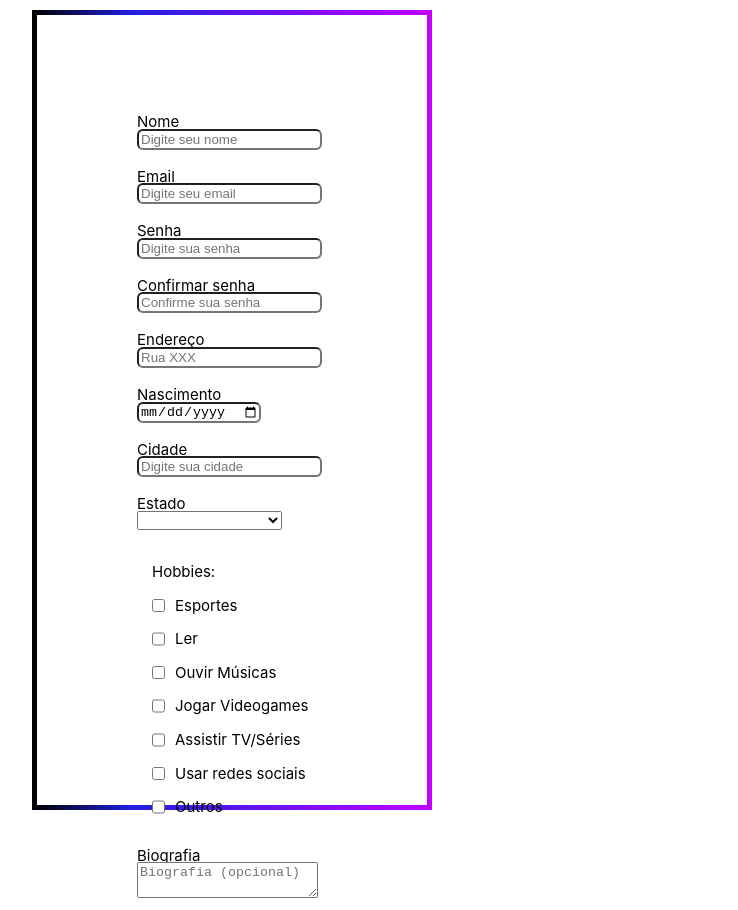
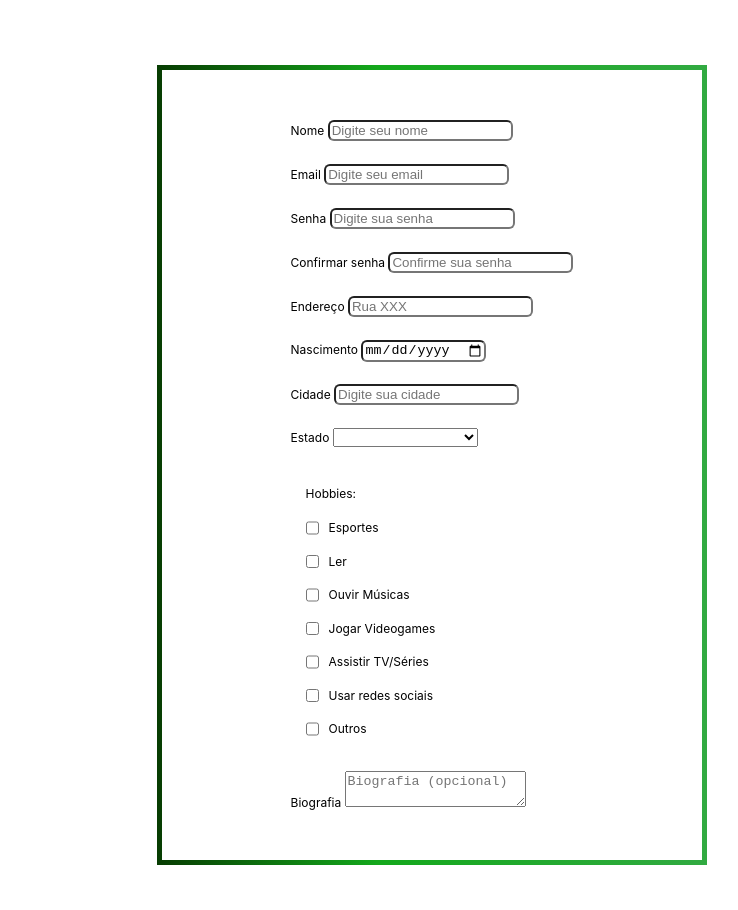
Before and after one commit to gabrielmartinsgomes/componentes-atividades-gabriel-e-larissa, a Vue app: page / in a window 1280 px wide. Shown: the whole page, without its empty margins (198-936 px from the left). After the commit the page ends 875 px from the top, so only its background shows below. Built offline with nearby package versions, Linux system fonts and the light colour scheme.

Commit message:
término do formulário

```diff
--- a/src/App.vue
+++ b/src/App.vue
@@ -32,7 +32,7 @@ const mostrarResultado = ref(false);
     </form>
     </div>
     <div v-if="mostrarResultado">
-      <form>
+      <form id="resultado">
    <ResultadoForms :info="infos" />
     <button  @click="mostrarResultado = !mostrarResultado">{{ mostrarBotao }}</button>
   </form>
--- a/src/assets/base.css
+++ b/src/assets/base.css
@@ -3,7 +3,7 @@
   --vt-c-white-soft: #f8f8f8;
   --vt-c-white-mute: #f2f2f2;
 
-  --vt-c-black: #eee3ff;
+  --vt-c-black: #f3fff3;
   --vt-c-black-soft: #5a4c68;
   --vt-c-black-mute: #2a1c41;
 
@@ -56,30 +56,24 @@
 }
 
 body {
-  min-height: 100vh;
+  min-height: 50vh;
   color: var(--color-text);
   background: var(--color-background);
   line-height: 1.7vh;
   font-family: 'Inter', '-apple-system', 'BlinkMacSystemFont', 'Segoe UI', 'Roboto', 'Oxygen',
     'Ubuntu', 'Cantarell', 'Fira Sans', 'Droid Sans', 'Helvetica Neue', sans-serif;
-  font-size: 15px;
+  font-size: 1.5vh;
   text-rendering: optimizeLegibility;
   -webkit-font-smoothing: antialiased;
   -moz-osx-font-smoothing: grayscale;
 }
-.container {
 
-  padding: 20px;
-  position: absolute;
-  top: 20%;
-  left: 40%;
-  margin: -70px 0 0 -170px;
-}
 form {
   background-color: rgb(255, 255, 255);
   color: var(--color-text);
   display: flex;
   justify-content: center;
+  align-items: center;
   box-sizing: border-box;
   position: center;
   padding: 30px;
@@ -87,13 +81,14 @@ form {
   border: 5px solid transparent;
   border-image: linear-gradient(
     90deg,
-    rgba(0, 0, 0, 1) 0%,
-    rgb(31, 31, 223) 24%,
-    rgba(194, 0, 255, 1) 100%
+    rgb(7, 61, 2) 0%,
+    rgb(20, 168, 28) 40%,
+    rgb(49, 170, 65) 100%
   );
   border-image-slice: 3;
   height: 100vh;
-  width: 50vh;
+  width: 550px;
+  margin: 10% 0 0 50%;
 }
 
 form > * {
@@ -129,3 +124,9 @@ p{
 button{
   max-height:5vh ;
 }
+.label{
+  height: 5.5vh;
+}
+#resultado{
+  height: 50vh;
+}
--- a/src/components/InputForms.vue
+++ b/src/components/InputForms.vue
@@ -38,44 +38,44 @@ const Estados = [
 
 </script>
 <template>
-<div>
+<div class="informacoes">
                         <div class="label">
-                            <label for="name">Nome</label>
+                            <label for="name">Nome </label>
                             <input type="text" v-model.trim="infosForm.nome" placeholder="Digite seu nome" id="name"
                                 required />
                         </div>
                         <div class="label">
-                            <label for="email">Email</label>
+                            <label for="email">Email </label>
                             <input id="email" type="email" v-model.trim="infosForm.email"
                                 placeholder="Digite seu email" required>
                         </div>
                         <div class="label">
-                            <label for="senha">Senha</label>
+                            <label for="senha">Senha </label>
                             <input id="senha" type="password" v-model.trim="infosForm.senha"
                                 placeholder="Digite sua senha" required>
                         </div>
                         <div class="label">
-                            <label for="confirmar">Confirmar senha</label>
+                            <label for="confirmar">Confirmar senha </label>
                             <input id="confirmar" type="password" v-model.trim="infosForm.confirmar"
                                 placeholder="Confirme sua senha" required>
                         </div>
                         <div class="label">
-                            <label for="endereco">Endereço</label>
+                            <label for="endereco">Endereço </label>
                             <input id="endereco" type="password" v-model.trim="infosForm.endereco"
                                 placeholder="Rua XXX" required>
                         </div>
                         <div class="label">
-                            <label for="nascimento">Nascimento</label>
+                            <label for="nascimento">Nascimento </label>
                             <input id="nascimento" type="date" v-model="infosForm.nascimento"
                                 placeholder="Digite o dia que nasceu " required>
                         </div>
                         <div class="label">
-                            <label for="cidade">Cidade</label>
+                            <label for="cidade">Cidade </label>
                             <input id="cidade" type="text" v-model="infosForm.cidade" placeholder="Digite sua cidade"
                                 required>
                         </div>
                         <div class="label">
-                            <label for="estado">Estado</label>
+                            <label for="estado">Estado </label>
 
                             <select id="estado" value="Estado" v-model="infosForm.estado" required>
                                 <option v-for="Estado of Estados" :key="Estado.sigla" :value="Estado.sigla">
@@ -85,7 +85,7 @@ const Estados = [
                         </div>
 
                             <div class="hobbies">
-                            <p class="titulo">Hobbies:</p>
+                            <p class="titulo">Hobbies: </p>
                             <div class="sla">
                             <input type="checkbox" id="hobbies1" value="Esporte" v-model="infosForm.hobbies">
                             <label for="hobbies1">Esportes</label>
@@ -124,7 +124,7 @@ const Estados = [
                         </div>
 
                         <div class="bio">
-                            <label for="bio">Biografia</label>
+                            <label for="bio">Biografia </label>
                             <textarea type="text" id="bio" placeholder="Biografia (opcional)"
                                 v-model="infosForm.bio"></textarea>
                         </div>
--- a/src/components/ResultadoForms.vue
+++ b/src/components/ResultadoForms.vue
@@ -6,7 +6,7 @@ defineProps(['info']);
 <template>
 <div>
     <h1>Informações:</h1>
-    <p>Nome:{{ info.nome }}</p>
+    <p>Nome: {{ info.nome }}</p>
     <p>Email: {{ info.email }}</p>
     <p>Senha: {{ info.senha }}</p>
     <p>Nascimento: {{ info.nascimento }}</p>
```
